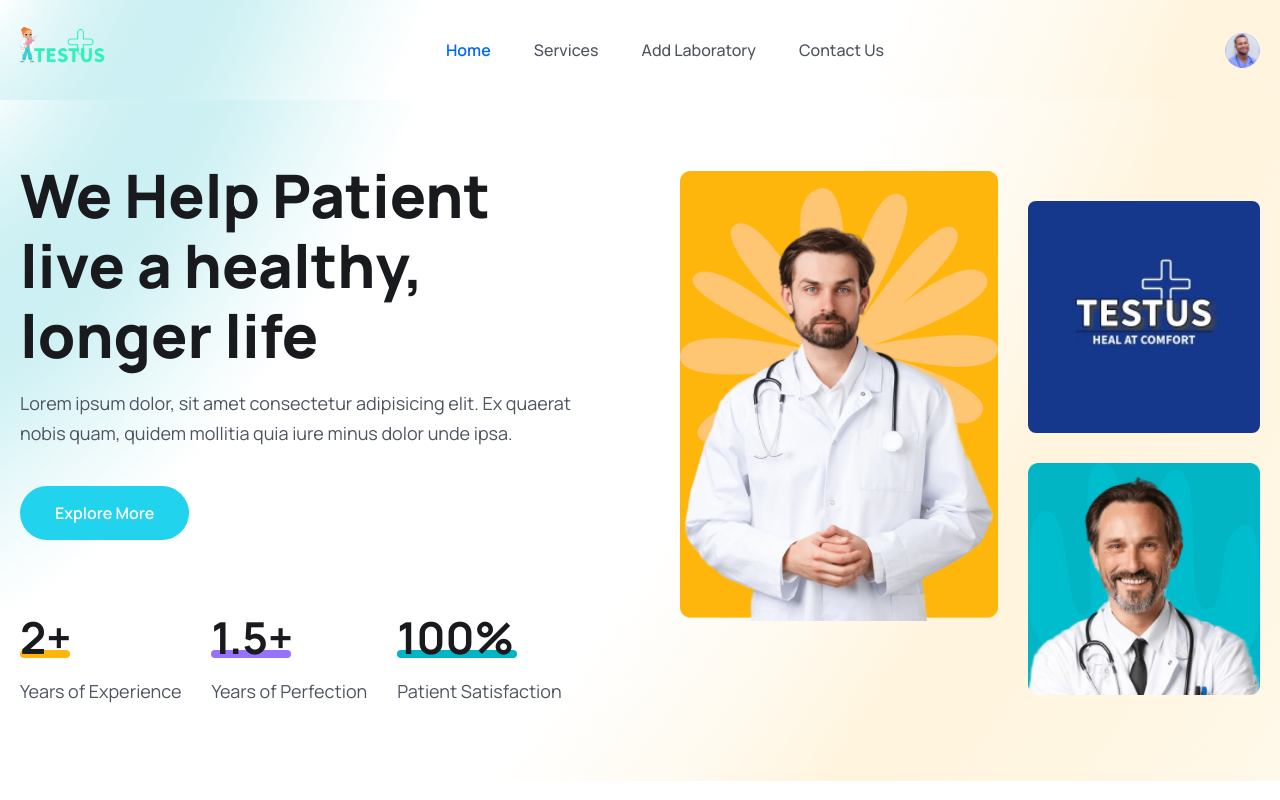
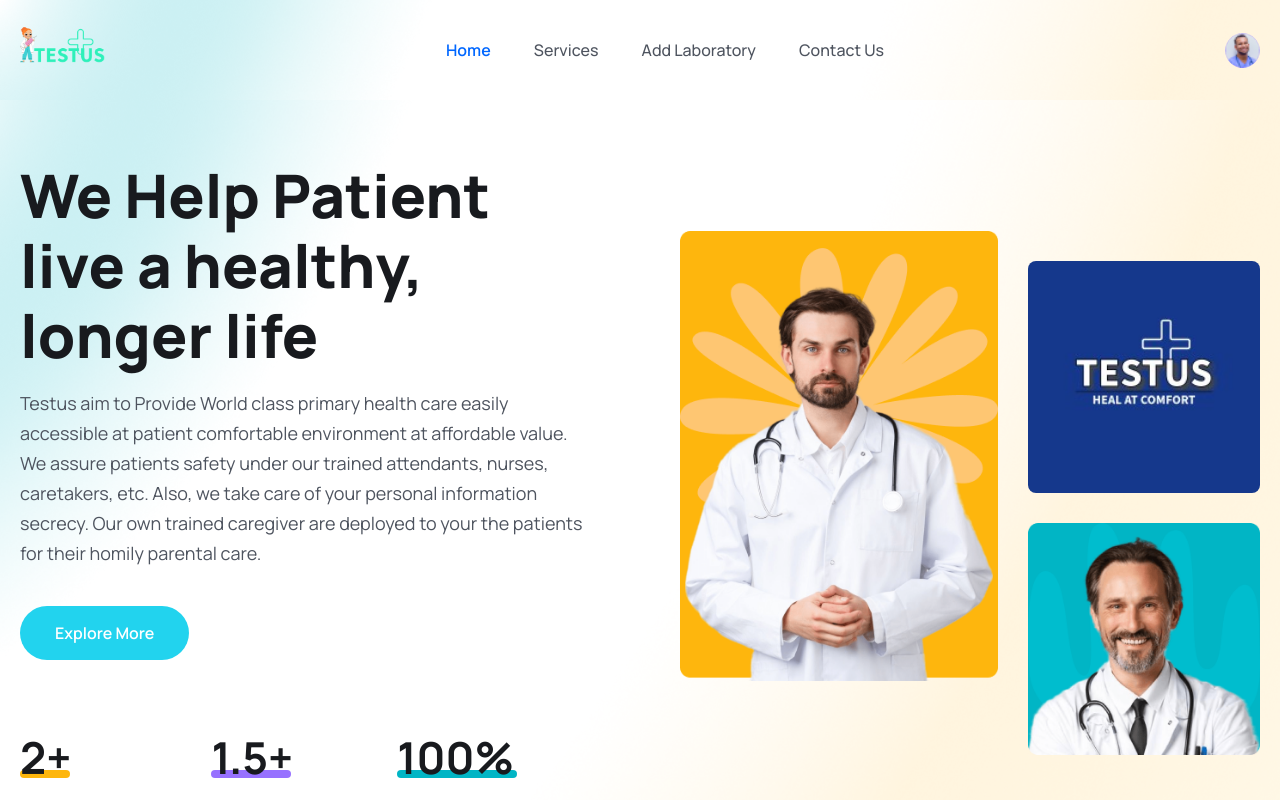
Before and after one commit to cwadyalkar/TestusPlus, a React (Vite) app in the folder frontend/: page / in a window 1280 px wide. Shown: the top 800 px of the page. Built offline with nearby package versions, Linux system fonts and the light colour scheme; the HTML template or start-up script is replaced by a standard one.

Commit message:
updated components

```diff
--- /dev/null
+++ b/frontend/src/Components/ServicesComponent/Card.jsx
@@ -0,0 +1,8 @@
+
+const Card = () => {
+  return (
+    <div>Card</div>
+  )
+}
+
+export default Card
--- a/frontend/src/Components/ServicesComponent/VedicTherapy.jsx
+++ b/frontend/src/Components/ServicesComponent/VedicTherapy.jsx
@@ -1,7 +1,12 @@
+
 
 const VedicTherapy = () => {
   return (
-    <div>VedicTherapy</div>
+    <section>
+      <div className="container">
+
+      </div>
+    </section>
   )
 }
 
--- /dev/null
+++ b/frontend/src/Components/VedicTherapy.css
@@ -0,0 +1,73 @@
+body {
+  display: flex;
+  justify-content: center;
+  align-items: center;
+  height: 100vh;
+  margin: 0;
+}
+
+.form-container {
+  width: 400px;
+  padding: 20px;
+  border: 1px solid #ccc;
+  border-radius: 5px;
+  background-color: #f9f9f9;
+}
+
+.form-title {
+  text-align: center;
+  margin-bottom: 20px;
+}
+
+.form-field {
+  margin-bottom: 15px;
+}
+
+label {
+  display: block;
+  margin-bottom: 5px;
+}
+
+input[type="text"],
+input[type="email"],
+input[type="tel"],
+select,
+button {
+  width: 100%;
+  padding: 10px;
+  border: 1px solid #ccc;
+  border-radius: 5px;
+  box-sizing: border-box;
+}
+
+input[type="checkbox"] {
+  margin-right: 5px;
+}
+
+.submit-button {
+  width: 100%;
+  padding: 10px;
+  border: none;
+  border-radius: 5px;
+  background-color: #007bff;
+  color: #fff;
+  font-size: 16px;
+  cursor: pointer;
+}
+
+.submit-button:hover {
+  background-color: #0056b3;
+}
+
+/* Media Queries */
+@media (max-width: 750px) {
+  .card {
+    width: calc(50% - 20px);
+  }
+}
+
+@media (max-width: 576px) {
+  .card {
+    width: calc(100% - 20px);
+  }
+}
--- a/frontend/src/Components/VedicTherapy.jsx
+++ /dev/null
@@ -1,8 +0,0 @@
-
-const VedicTherapy = () => {
-  return (
-    <div>Vedic Therapy</div>
-  )
-}
-
-export default VedicTherapy
--- a/frontend/src/Pages/Home.jsx
+++ b/frontend/src/Pages/Home.jsx
@@ -12,7 +12,7 @@ import ServicesList from "../Components/ServicesList";
 import LaboratoryList from "../Components/LaboratoryList";
 import faqImg from "../assets/images/faq-img.png";
 import FaqList from "../Components/FaqList";
-import testusimg from "../assets/images/testusimg.png"
+import testusimg from "../assets/images/testusimg.png";
 const Home = () => {
   return (
     <>
@@ -26,9 +26,12 @@ const Home = () => {
                   We Help Patient live a healthy, longer life
                 </h1>
                 <p className="text__para">
-                  Lorem ipsum dolor, sit amet consectetur adipisicing elit. Ex
-                  quaerat nobis quam, quidem mollitia quia iure minus dolor unde
-                  ipsa.
+                  Testus aim to Provide World class primary health care easily
+                  accessible at patient comfortable environment at affordable
+                  value. We assure patients safety under our trained attendants,
+                  nurses, caretakers, etc. Also, we take care of your personal
+                  information secrecy. Our own trained caregiver are deployed to
+                  your the patients for their homily parental care.
                 </p>
                 <button className="btn">Explore More</button>
               </div>
@@ -66,7 +69,11 @@ const Home = () => {
                 <img className="w-full " src={herobg01} alt="" />
               </div>
               <div className="mt-[30px]">
-                <img src={testusimg} alt="" className="w-full mb-[30px] rounded-lg" />
+                <img
+                  src={testusimg}
+                  alt=""
+                  className="w-full mb-[30px] rounded-lg"
+                />
                 <img src={herobg03} alt="" className="w-full" />
               </div>
             </div>
```
